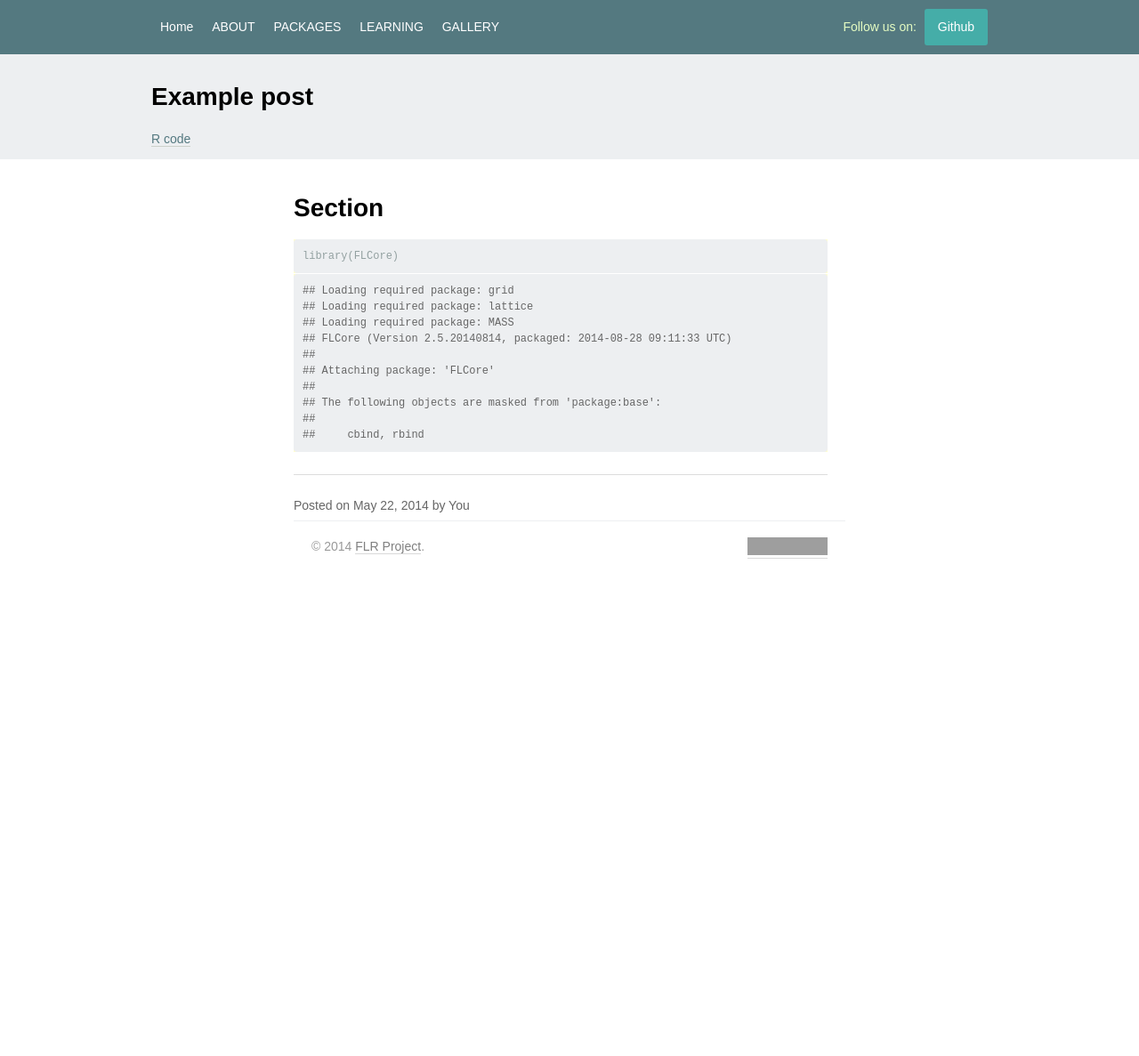
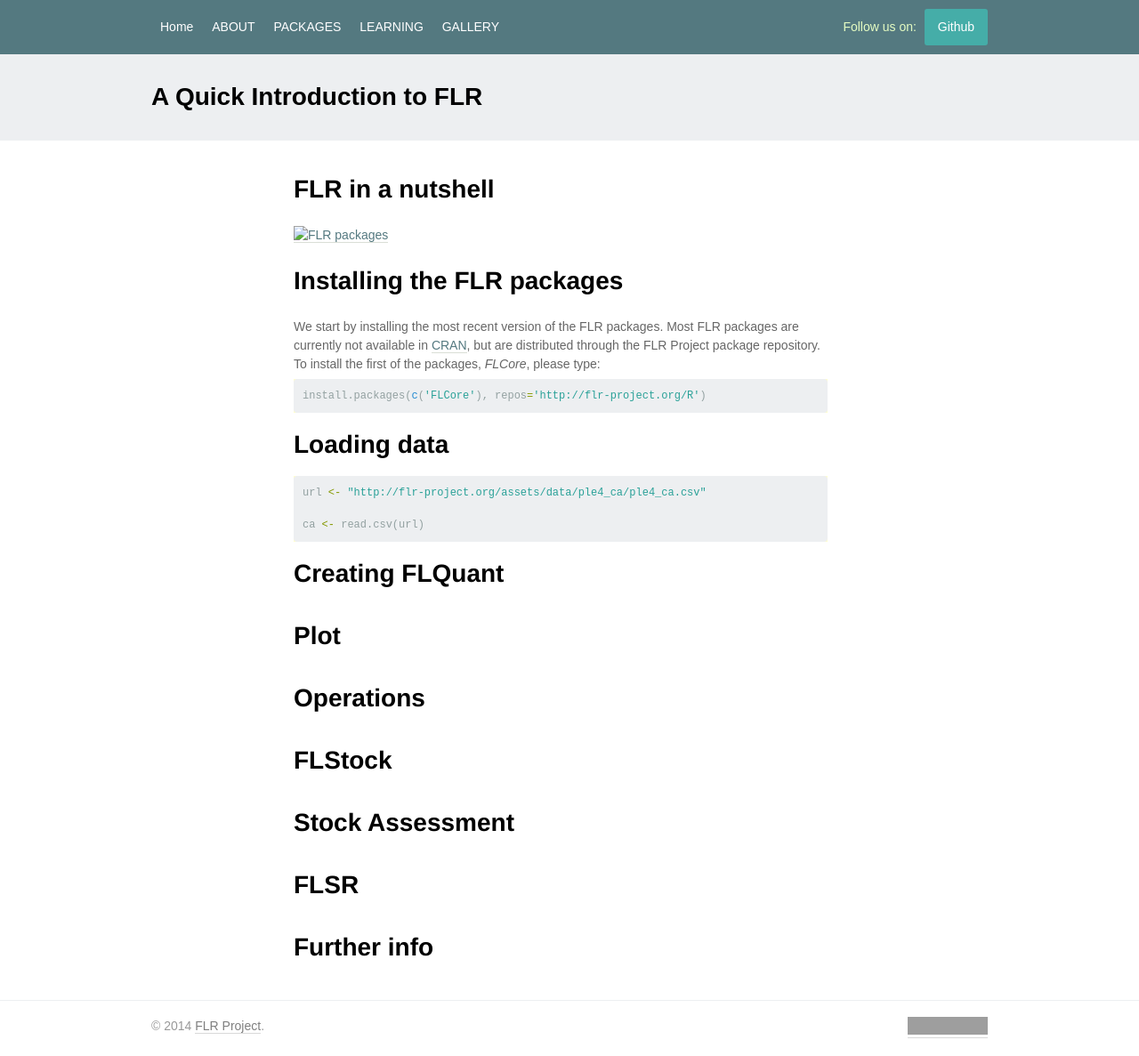
Before and after one commit to flr/flr.github.io, a Jekyll site: the page built from _posts/2014-09-03-quickintro.md, in a window 1280 px wide. Shown: the whole page at 89% size. Built offline with Jekyll 4.4.1, drawn with Linux system fonts in a browser that asks for light colours; some web fonts are replaced; before the commit the page ends 900 px from its top, so only the background shows below that; grey boxes are pictures that could not be loaded.

Commit message:
Unifying gallery and learning under _posts

```diff
--- a/_posts/2014-09-03-quickintro.md
+++ b/_posts/2014-09-03-quickintro.md
@@ -1,31 +1,43 @@
 ---
-  layout: post
-  title: Example post
-  date: 2014-05-22 14:32:00 GMT+1
-  post_author: You
-  tags: [one two]
-  category: learning
+layout: tutorial
+title: A Quick Introduction to FLR
+date: 2014-05-22 14:32:00 GMT+1
+tags: [flcore introduction flquant flstock ple4]
+category: learning
+learning: Introduction
 ---
 
+# FLR in a nutshell
 
-# Section
+[![FLR packages](../../assets/diagrams/flrpkgs.png)](../../assets/diagrams/flrpkgs.png)
+
+# Installing the FLR packages
+
+We start by installing the most recent version of the FLR packages. Most FLR packages are currently not available in [CRAN](http://cran.r-project.org), but are distributed through the FLR Project package repository. To install the first of the packages, *FLCore*, please type:
 
 
 {% highlight r %}
-library(FLCore)
+install.packages(c('FLCore'), repos='http://flr-project.org/R')
 {% endhighlight %}
 
+# Loading data
 
+{% highlight r %}
+url <- "http://flr-project.org/assets/data/ple4_ca/ple4_ca.csv"
 
-{% highlight text %}
-## Loading required package: grid
-## Loading required package: lattice
-## Loading required package: MASS
-## FLCore (Version 2.5.20140814, packaged: 2014-08-28 09:11:33 UTC)
-##
-## Attaching package: 'FLCore'
-##
-## The following objects are masked from 'package:base':
-##
-##     cbind, rbind
+ca <- read.csv(url)
 {% endhighlight %}
+
+# Creating FLQuant
+
+# Plot
+
+# Operations
+
+# FLStock
+
+# Stock Assessment
+
+# FLSR
+
+# Further info
```
Also changed, not shown: _posts/_2014-09-03-quickintro/2014-09-03-quickintro.Rmd (+34 -8 lines), 2 other files.
